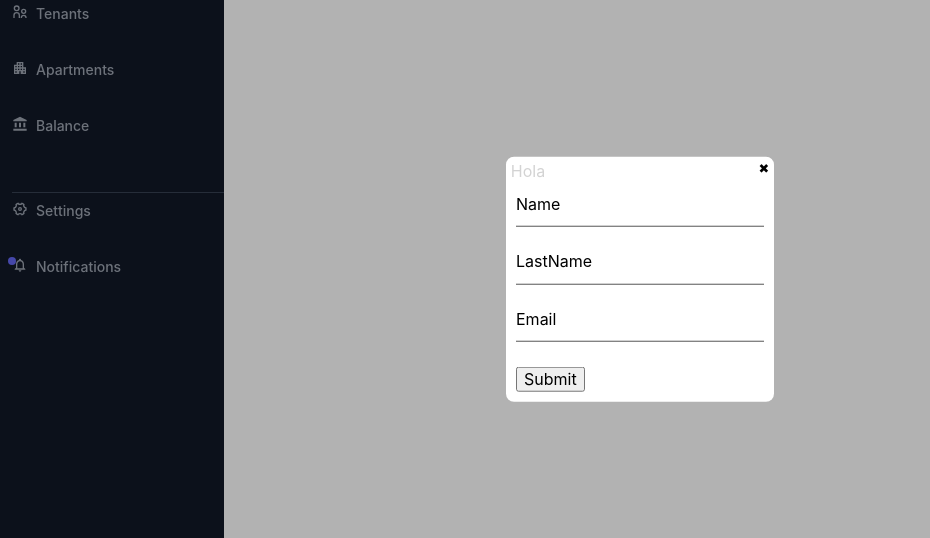
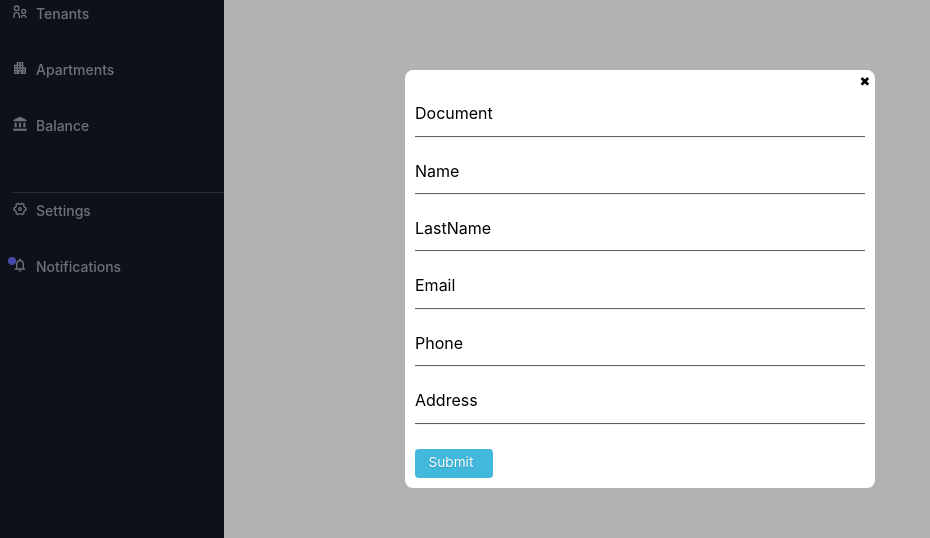
Before and after one commit to jbetancur12/apartment-manager, a React (Create React App) app: page /about in a window 1280 px wide. Both pictures are taken after a click on the button "Add Tenant". Shown: the part 121-659 px from the top of the page, without its empty margins (0-930 px from the left). Built offline with nearby package versions, Linux system fonts and the light colour scheme.

Commit message:
Modified input component

```diff
--- /dev/null
+++ b/db.json
@@ -0,0 +1,16 @@
+{
+  "posts": [{ "id": 1, "title": "json-server", "author": "typicode" }],
+  "tenants": [
+    {
+      "id": 1,
+      "doc": 1088279491,
+      "firstName": "Jorge",
+      "lastName": "Betancur",
+      "email": "alejobetancur12@hotmail.com",
+      "phone": 3138124282,
+      "address": "Calle 44 No 20 45"
+    }
+  ],
+  "comments": [{ "id": 1, "body": "some comment", "postId": 1 }],
+  "profile": { "name": "typicode" }
+}
--- a/package.json
+++ b/package.json
@@ -32,7 +32,8 @@
     "test": "react-scripts test",
     "eject": "react-scripts eject",
     "storybook": "start-storybook -p 6006 -s public",
-    "build-storybook": "build-storybook -s public"
+    "build-storybook": "build-storybook -s public",
+    "server": "json-server --watch ./db.json --port 4000"
   },
   "eslintConfig": {
     "extends": [
@@ -75,6 +76,7 @@
     "@storybook/react": "^6.5.8",
     "@storybook/testing-library": "^0.0.11",
     "babel-plugin-named-exports-order": "^0.0.2",
+    "json-server": "^0.17.0",
     "prop-types": "^15.8.1",
     "sass": "^1.52.3",
     "webpack": "^5.73.0"
--- a/src/Components/Button/Button.tsx
+++ b/src/Components/Button/Button.tsx
@@ -19,11 +19,13 @@ export interface Props {
   /**
    * This is the class of button, the color
    */
-  type?: string;
+  variant?: string;
   /**
    * Pass an aditional class
    */
   className?: string;
+  /** Defining the type of the button. */
+  type?: "button" | "submit" | "reset";
   /**
    * How large should the button be?
    */
@@ -37,23 +39,25 @@ export interface Props {
 
 const Button: React.FC<Props> = ({
   icon,
-  type = "primary",
+  variant = "primary",
+  type = "button",
   className = "",
   size = "small",
   fullWidth = false,
   label = "button",
   onClick,
 }) => {
-  const typeClass = `Button_${type}`;
+  const variantClass = `Button_${variant}`;
   const sizeClass = `Button_${size}`;
   const fullwidthClass = fullWidth ? `Button_isFullWidth` : "";
   return (
     <button
       onClick={onClick}
+      type={type}
       className={classnames(
         "Button",
         className,
-        typeClass,
+        variantClass,
         sizeClass,
         fullwidthClass
       )}
--- a/src/Components/Modal/Modal.tsx
+++ b/src/Components/Modal/Modal.tsx
@@ -1,12 +1,14 @@
 import React from "react";
 import ReactDOM from "react-dom";
 import "./Modal.scss";
+import classnames from "classnames";
 
 export interface ModalProps {
   isShown: boolean;
   hide: () => void;
   modalContent: JSX.Element;
   headerText?: string;
+  classname?: string;
 }
 
 const Modal: React.FC<ModalProps> = ({
@@ -14,11 +16,12 @@ const Modal: React.FC<ModalProps> = ({
   hide,
   modalContent,
   headerText,
+  classname = "",
 }) => {
   const modal = (
-    <React.Fragment>
+    <div className="Modal">
       <div className="Modal-backdrop" />
-      <div className="Modal-wrapper">
+      <div className={classnames("Modal-wrapper", classname)}>
         <div className="Modal-styledModal">
           <div className="Modal-header">
             <div className="Modal-header-text">{headerText}</div>
@@ -29,7 +32,7 @@ const Modal: React.FC<ModalProps> = ({
           <div className="Modal-content">{modalContent}</div>
         </div>
       </div>
-    </React.Fragment>
+    </div>
   );
 
   return isShown ? ReactDOM.createPortal(modal, document.body) : null;
--- a/src/Components/Tenants/Tenants.scss
+++ b/src/Components/Tenants/Tenants.scss
@@ -7,4 +7,9 @@
       margin-bottom: 16px;
     }
   }
+
+  &-modalWidth .Modal-content {
+    min-width: 450px;
+    height: calc(100% + 25px);
+  }
 }
--- a/src/Components/Tenants/Tenants.tsx
+++ b/src/Components/Tenants/Tenants.tsx
@@ -10,13 +10,12 @@ import Form from "./components/Form";
 
 const Tenants = () => {
   const { isShown, toggle } = useModal();
-  const content = <React.Fragment>Hey, I'm a model.</React.Fragment>;
 
   return (
     <div>
       <Button
         label="Add Tenant"
-        type="sucess"
+        variant="sucess"
         icon={<BsPlusLg />}
         onClick={toggle}
         className="Tenants-button_margin"
@@ -24,8 +23,8 @@ const Tenants = () => {
       <Modal
         isShown={isShown}
         hide={toggle}
-        headerText="Hola"
         modalContent={<Form />}
+        classname="Tenants-modalWidth"
       />
       <Table data={data} />
     </div>
--- a/src/Components/Tenants/components/Form.tsx
+++ b/src/Components/Tenants/components/Form.tsx
@@ -1,11 +1,15 @@
 import React from "react";
 import { useForm, SubmitHandler } from "react-hook-form";
+import Button from "../../Button/Button";
 import Input from "../../Input/Input";
 
 interface Tenant {
   firstname: string;
   lastname: string;
   email: string;
+  document: number;
+  phone: string;
+  address: string;
 }
 
 const Form = () => {
@@ -19,6 +23,18 @@ const Form = () => {
   console.log(errors);
   return (
     <form onSubmit={handleSubmit(onSubmit)}>
+      <Input
+        type="number"
+        min="0"
+        placeholder="Id Document"
+        label="Document"
+        {...register("document", {
+          required: "Document is required.",
+          valueAsNumber: true,
+          min: { value: 0, message: "Min Value is 0" },
+        })}
+        error={errors.document?.message}
+      />
       <Input
         type="text"
         placeholder="firstname"
@@ -42,7 +58,26 @@ const Form = () => {
         error={errors.email?.message}
       />
 
-      <input type="submit" />
+      <Input
+        type="tel"
+        placeholder="Phone"
+        label="Phone"
+        {...register("phone", {
+          required: "Phone is required.",
+          pattern: { value: /^[0-9]*$/, message: "Fill a valid number phone" },
+        })}
+        error={errors.phone?.message}
+      />
+
+      <Input
+        type="text"
+        placeholder="Address"
+        label="Address"
+        {...register("address", { required: "Address is required." })}
+        error={errors.address?.message}
+      />
+
+      <Button type="submit" label="Submit" variant="secondary" />
     </form>
   );
 };
```
Also changed, not shown: 1 other file (tests, documents, lock files or other folders).
